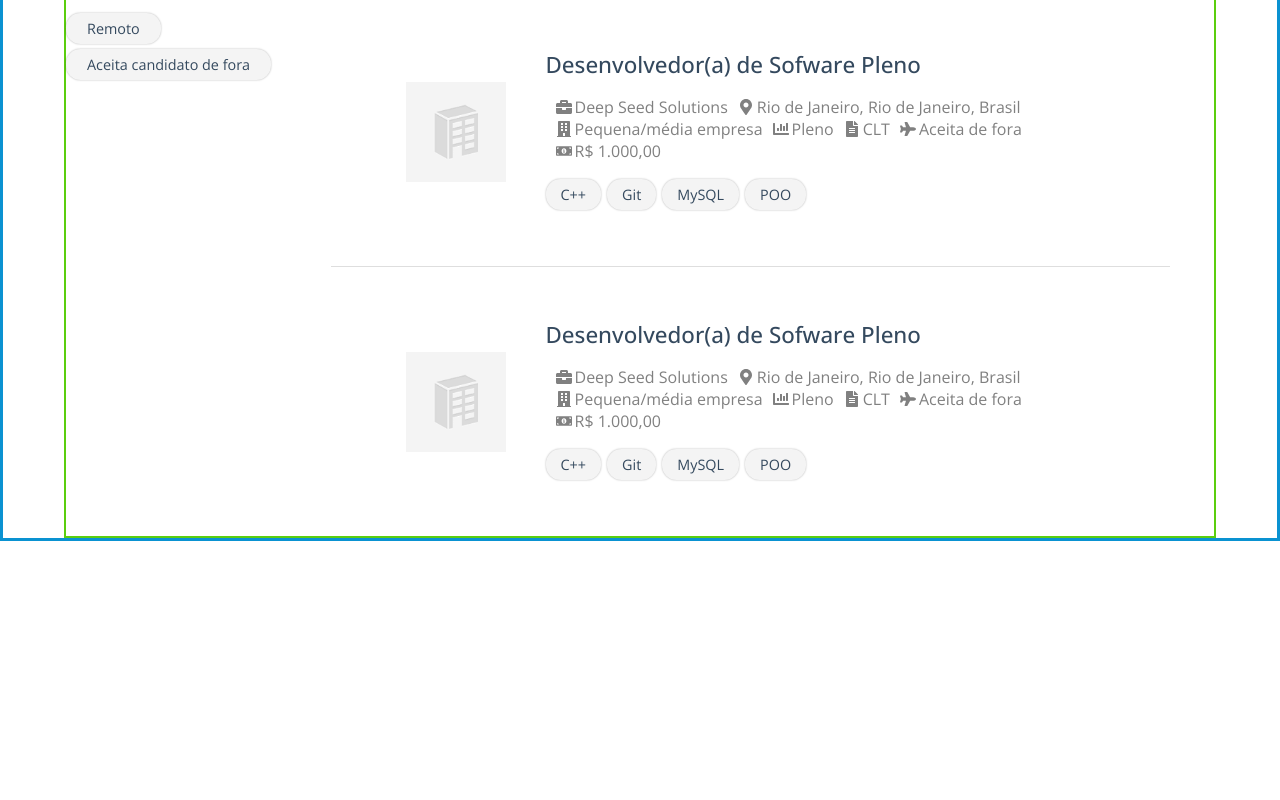
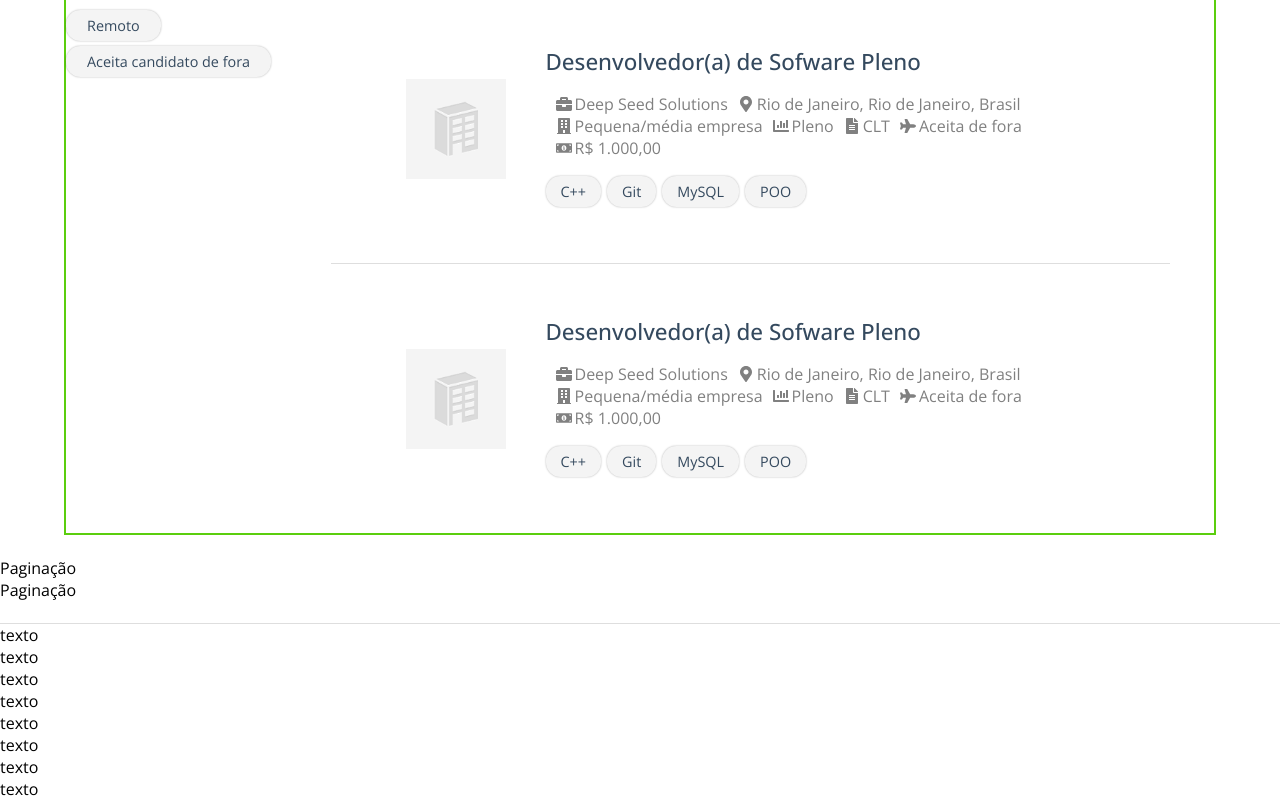
Before and after one commit to MarcosWinicios/jobs-web, a React (Create React App) app: page / in a window 1280 px wide. Shown: the part 983-1783 px from the top of the page. Before the commit the page ends 1524 px from the top, so only its background shows below. Built offline with nearby package versions, Linux system fonts and the light colour scheme; the HTML template or start-up script is replaced by a standard one.

Commit message:
border-bottom container

```diff
--- a/src/pages/jobs/index.tsx
+++ b/src/pages/jobs/index.tsx
@@ -58,8 +58,6 @@ const Jobs = () => {
                 </section>
                 <section className="jobs-list-container">
                     <div className="jobs-list-content">
-
-
                         <aside className="filters-container">
                             <div className="filter">
                                 <h2>Filtrar: </h2>
@@ -122,7 +120,20 @@ const Jobs = () => {
                         </ul>
                     </div>
                 </section>
+                <br />
+                <p>Paginação</p>
+                <p>Paginação</p>
+                <br />
+
             </main>
+            <p>texto</p>
+            <p>texto</p>
+            <p>texto</p>
+            <p>texto</p>
+            <p>texto</p>
+            <p>texto</p>
+            <p>texto</p>
+            <p>texto</p>
         </>
     );
 }
--- a/src/pages/jobs/styles.css
+++ b/src/pages/jobs/styles.css
@@ -60,7 +60,11 @@
 .jobs-list-container {
     display: flex;
     justify-content: center;
-    border: solid 3px #0a92d1;
+    /* border: solid 3px #0a92d1; */
+}
+
+.jobs-list li:hover {
+    background-color: #f4f4f4;
 }
 
 .filters-container {
@@ -76,6 +80,10 @@
     display: flex;
     justify-content: space-between;
     /* border: solid 5px rgb(130, 238, 179); */
+}
+
+main {
+    border-bottom: solid 1.5px #dedede;
 }
 
 .filter {
```
